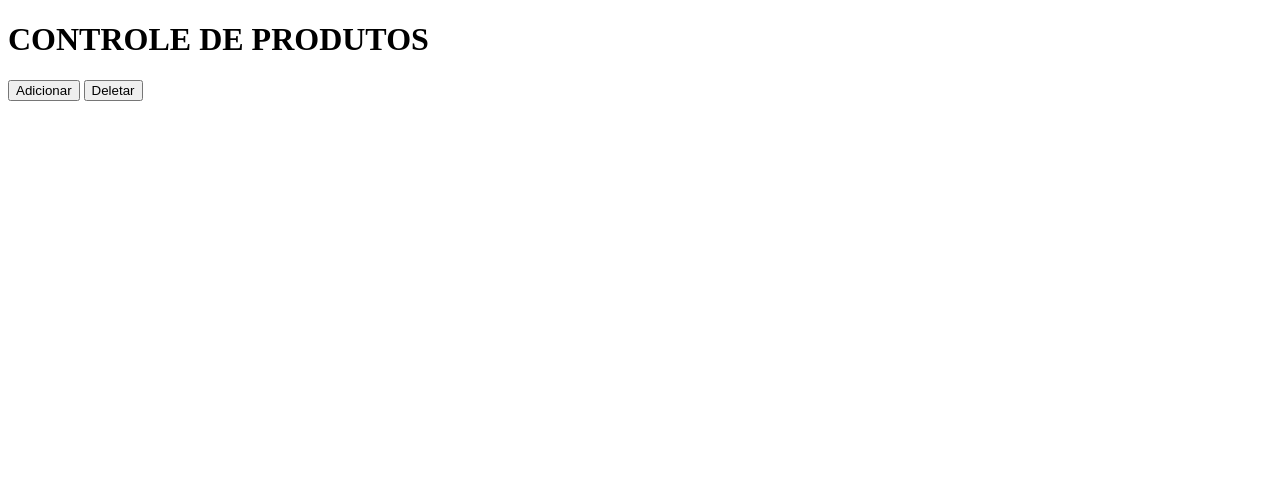
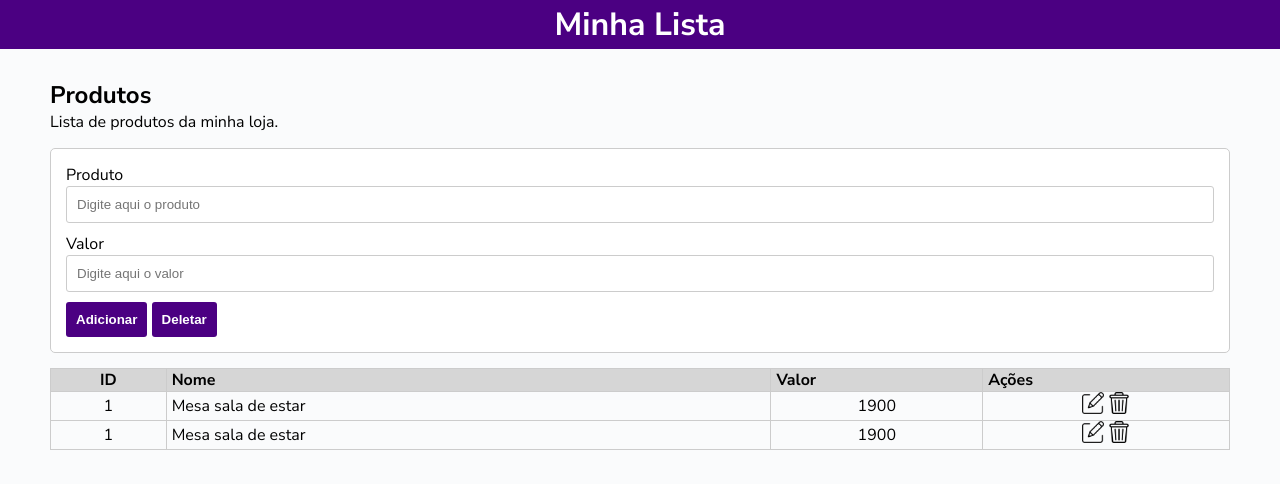
Before and after one commit to arthuryan08/Projeto-Lista-Compras, a plain HTML site: page index.html in a window 1280 px wide. Drawn offline with Linux system fonts and the light colour scheme.

Commit message:
Adicionados o CSS da page
Finalizado o estilo e algumas adições ao html

```diff
--- a/css/style.css
+++ b/css/style.css
@@ -0,0 +1,82 @@
+*{
+    margin: 0;
+}
+
+body{
+    font-family: 'Nunito Sans', sans-serif;
+    background-color: #fafbfc;
+}
+
+header {
+    background-color: indigo;
+    padding: 3px;
+    color: white;
+    text-align: center;
+}
+
+main{
+    padding: 30px 50px;
+}
+
+.interact{
+    background-color: white;
+    border: 1px solid #ccc;
+    padding: 15px;
+    margin-top: 15px;
+    border-radius: 5px;
+}
+
+.lineInput{
+    display: grid;
+    margin-bottom: 10px;
+}
+
+input{
+    padding: 10px;
+    border: 1px solid #ccc;
+    border-radius: 3px;
+    outline: 0;
+}
+
+button{
+    border: 0;
+    padding: 10px;
+    outline: 0;
+    background-color: indigo;
+    color: white;
+    border-radius: 3px;
+    font-weight: bold;
+    transition: all ease 0.3s;
+}
+
+button:hover{
+    background-color: rgb(42, 0, 71);
+}
+
+.content{
+    margin-top: 15px;
+}
+
+table{
+    border-collapse: collapse;
+    border: 1px solid #ccc;
+    width: 100%;
+}
+
+table th {
+    background-color: rgb(214, 214, 214);
+}
+
+table th,td {
+    text-align: left;
+    padding: 0px 5px;
+    text-align: left;
+}
+
+table td img{
+    width: 22px;
+}
+
+.center{
+    text-align: center;
+}
--- a/index.html
+++ b/index.html
@@ -7,14 +7,68 @@
     <title>Lista</title>
 
     <link rel="stylesheet" href="css/style.css">
+    <link rel="preconnect" href="https://fonts.googleapis.com">
+<link rel="preconnect" href="https://fonts.gstatic.com" crossorigin>
+<link href="https://fonts.googleapis.com/css2?family=Nunito+Sans:wght@400;700&display=swap" rel="stylesheet">
 
     <script src="js/script.js"></script>
 </head>
 <body>
-    <div class="card">
-        <h1>CONTROLE DE PRODUTOS</h1>
-        <button onclick="produto.adicionar()">Adicionar</button>
-        <button onclick="produto.excluir()">Deletar</button>
-    </div>
+
+    <header>
+        <h1>Minha Lista</h1>
+    </header>
+
+    <main>
+        <div class="title">
+            <h2>Produtos</h2>
+            <span>Lista de produtos da minha loja.</span>
+        </div>
+
+        <div class="interact">
+            <div class="lineInput">
+                <label>Produto</label>
+                <input type="text" id="produto" placeholder="Digite aqui o produto">
+            </div>
+
+            <div class="lineInput">
+                <label>Valor</label>
+                <input type="text" id="Valor" placeholder="Digite aqui o valor">
+            </div>
+            <button onclick="produto.adicionar()">Adicionar</button>
+            <button onclick="produto.excluir()">Deletar</button>
+        </div>
+
+        <div class="content">
+            <table border="1">
+                <thead>
+                    <th class="center">ID</th>
+                    <th>Nome</th>
+                    <th>Valor</th>
+                    <th>Ações</th>
+                </thead>
+                <tbody>
+                    <tr>
+                        <td class="center">1</td>
+                        <td>Mesa sala de estar</td>
+                        <td class="center">1900</td>
+                        <td class="center">
+                            <img src="img/edit.png" alt="Editar">
+                            <img src="img/delete.png" alt="Excluir">
+                        </td>
+                    </tr>
+                    <tr>
+                        <td class="center">1</td>
+                        <td>Mesa sala de estar</td>
+                        <td class="center">1900</td>
+                        <td class="center">
+                            <img src="img/edit.png" alt="Editar">
+                            <img src="img/delete.png" alt="Excluir">
+                        </td>
+                    </tr>
+                </tbody>
+            </table>
+        </div>
+    </main>
 </body>
 </html>
```
Also changed, not shown: img/delete.png (added), img/edit.png (added).
